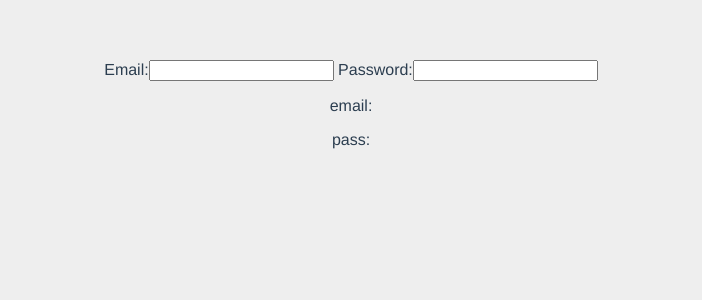
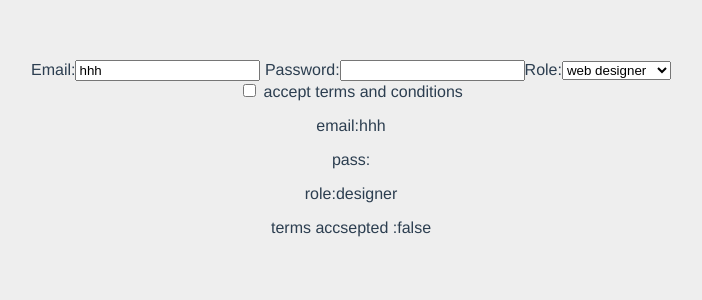
Before and after one commit to fatenhussein/formsWithVue, a Vue app: page / in a window 1280 px wide. Shown: the top 300 px of the page, without its empty margins (289-991 px from the left). Built offline with nearby package versions, Linux system fonts and the light colour scheme.

Commit message:
first commit

```diff
--- a/src/components/SignupForm.vue
+++ b/src/components/SignupForm.vue
@@ -5,17 +5,39 @@
 
     <label> Password:</label>
     <input type="password" required v-model="pass" />
+
+    <label>Role:</label>
+
+    <select v-model="role">
+      <option value="developer">web developer</option>
+      <option value="designer">web designer</option>
+    </select>
+
+
+
+
+    <div class="terms">
+        <input type="checkbox" v-model='terms'>
+
+        <label > accept terms and conditions </label>
+
+    </div>
   </form>
 
   <p>email:{{ email }}</p>
   <p>pass:{{ pass }}</p>
+  <p>role:{{ role }}</p>
+
+  <p>terms accsepted :{{terms}}</p>
 </template>
 <script>
 export default {
   data() {
     return {
-      email: '',
+      email: 'hhh',
       pass: '',
+      role: 'designer',
+      terms: false
     };
   },
 };
```
